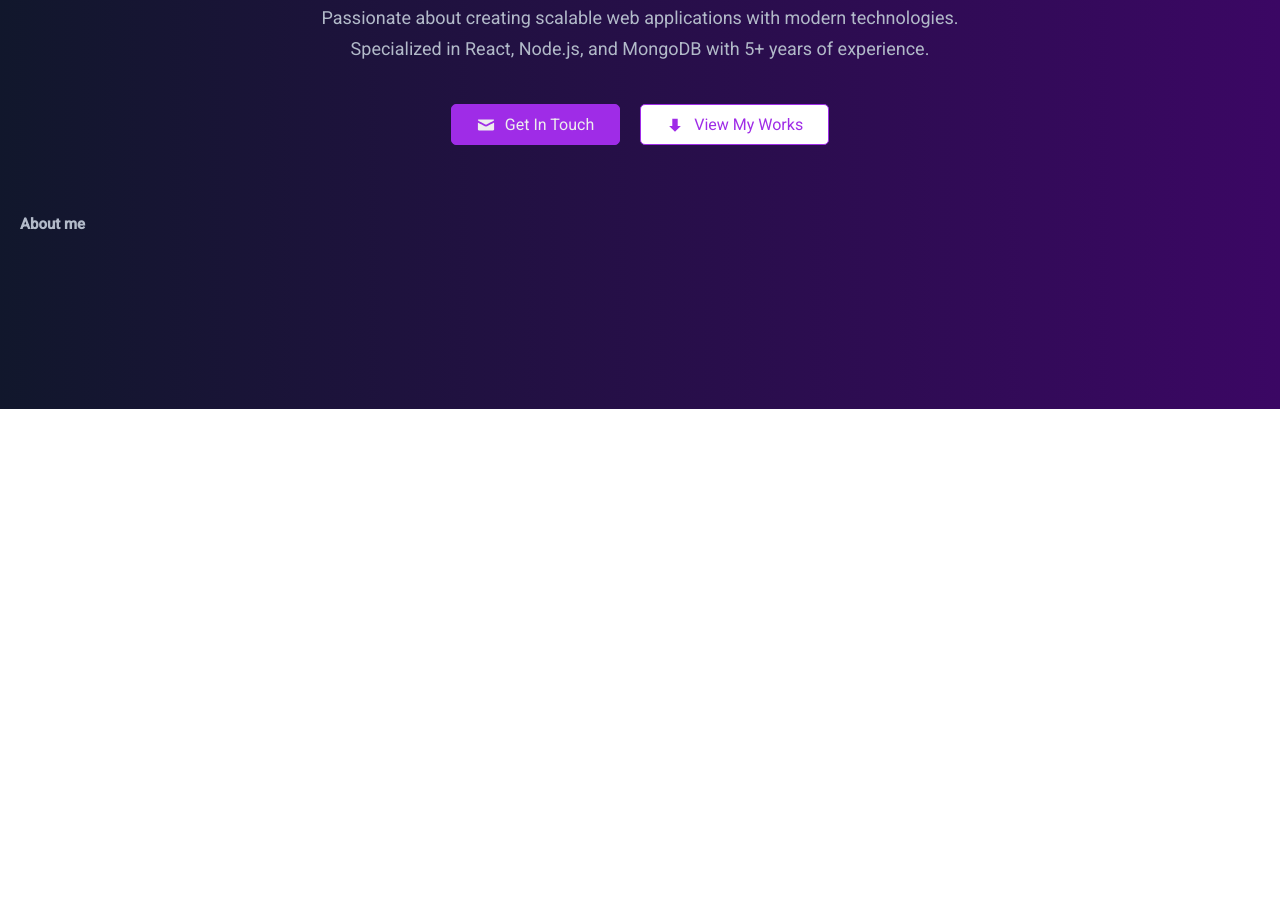
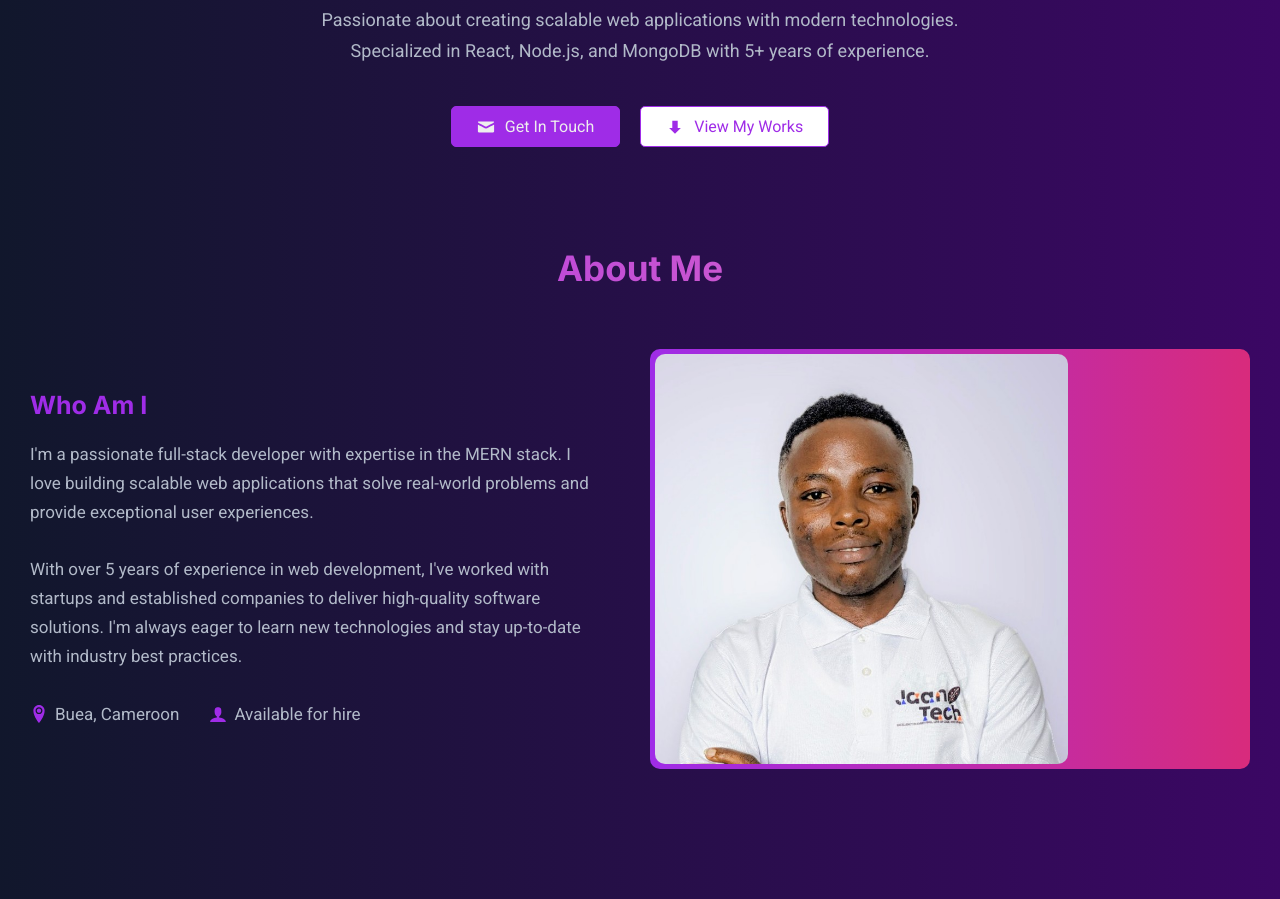
Before and after one commit to BESINGI-MARINUS/my-portfolio, a plain HTML site: page index.html in a window 1280 px wide. Shown: the part 391-1290 px from the top of the page. Before the commit the page ends 800 px from the top, so only its background shows below. Drawn offline with Linux system fonts and the light colour scheme.

Commit message:
Added the about section

```diff
--- a/index.html
+++ b/index.html
@@ -17,7 +17,7 @@
       <nav class="nav">
         <!-- <img src="./src/imgs/myLogo-no-bg.png" alt="logo" class="logo" /> -->
         <div class="logo-box">
-          <h2 class="logo">bm</h2>
+          <h2 class="logo pink-gradient">bm</h2>
         </div>
         <ul class="nav__items">
           <li class="nav__item">
@@ -40,7 +40,7 @@
       </nav>
       <div class="hero_container">
         <div class="img-box"></div>
-        <h1 class="heading-primary">Besingi Marinus</h1>
+        <h1 class="heading-primary pink-gradient">Besingi Marinus</h1>
         <h3 class="skill-title">Full Stack MERN Developer</h3>
         <p class="description hero-description">
           Passionate about creating scalable web applications with modern
@@ -65,7 +65,42 @@
     </section>
 
     <section class="section section-about" id="About">
-      <h2 class="heading-secondary">About me</h2>
+      <div class="u-center-text">
+        <h2 class="heading-secondary pink-gradient">About me</h2>
+      </div>
+      <div class="grid">
+        <div class="grid_1-2 about-text-wrap">
+          <h3 class="heading-tertiary">who am i</h3>
+          <p class="description">
+            I'm a passionate full-stack developer with expertise in the MERN
+            stack. I love building scalable web applications that solve
+            real-world problems and provide exceptional user experiences.
+            <br /><br />
+            With over 5 years of experience in web development, I've worked with
+            startups and established companies to deliver high-quality software
+            solutions. I'm always eager to learn new technologies and stay
+            up-to-date with industry best practices.
+            <br /><br />
+          </p>
+          <p class="description about-row">
+            <span>
+              <svg class="svg-small svg-purple">
+                <use xlink:href="./src/imgs/sprite.svg#icon-location2"></use>
+              </svg>
+              Buea, Cameroon
+            </span>
+            <span>
+              <svg class="svg-small svg-purple">
+                <use xlink:href="./src/imgs/sprite.svg#icon-user"></use>
+              </svg>
+              Available for hire
+            </span>
+          </p>
+        </div>
+        <div class="grid_2-2 about__img-wrap">
+          <figure class="about-img"></figure>
+        </div>
+      </div>
     </section>
   </body>
 </html>
--- a/src/css/style.css
+++ b/src/css/style.css
@@ -20,11 +20,6 @@
     var(--color-purple-950)
   );
 }
-
-/* Font families
-1. Inter for headings
-2. Roboto for body texts
- */
 
 *,
 *::before,
@@ -60,21 +55,65 @@ a {
   height: 1.8rem;
 }
 
+.svg-purple {
+  fill: var(--color-primary-light);
+}
+
 .description {
-  font-size: 1.8rem;
+  font-size: 1.7rem;
   line-height: 1.7;
 }
 
 .section {
-  padding: 7rem 2rem;
+  padding: 7rem 3rem;
 }
 
 .u-center-text {
   text-align: center;
 }
 
+.pink-gradient {
+  background-image: linear-gradient(
+    to right,
+    var(--color-primary-light),
+    var(--color-secondary-light)
+  );
+  color: transparent;
+  background-clip: text;
+}
+
+.heading-primary {
+  font-size: 5rem;
+  font-family: 'inter', 'Roboto', 'open sans';
+  padding: 1rem 0 2rem;
+}
+
+.heading-secondary {
+  font-size: 3.5rem;
+  text-transform: capitalize;
+  font-family: 'Inter', 'Roboto', 'open sans';
+}
+
+.heading-tertiary {
+  font-size: 2.5rem;
+  text-transform: capitalize;
+  font-family: 'Inter', 'Roboto', 'open sans';
+  background-color: var(--color-primary-light);
+  background-clip: text;
+  color: transparent;
+  margin-bottom: 2rem;
+}
+
+.grid {
+  padding: 6rem 0;
+  display: grid;
+  grid-template-columns: repeat(2, 1fr);
+  gap: 2rem;
+}
+
 /* Hero section */
 .section-hero {
+  margin-bottom: 3rem;
   .nav {
     background-color: #1f293c;
     border-bottom: 1px solid #777;
@@ -85,21 +124,9 @@ a {
     padding: 0 4rem;
   }
 
-  /* .logo {
-    width: 10rem;
-    height: 10rem;
-  } */
-
   .logo {
     font-size: 3.5rem;
     text-transform: uppercase;
-    background-image: linear-gradient(
-      to right,
-      var(--color-primary-light),
-      var(--color-secondary-light)
-    );
-    color: transparent;
-    background-clip: text;
   }
 
   .nav__items {
@@ -164,18 +191,6 @@ a {
   }
 }
 
-.heading-primary {
-  font-size: 5rem;
-  padding: 1rem 0 2rem;
-  background-image: linear-gradient(
-    to right,
-    var(--color-primary-light),
-    var(--color-secondary-light)
-  );
-  color: transparent;
-  background-clip: text;
-}
-
 .skill-title {
   font-size: 2.5rem;
   font-weight: 400;
@@ -185,6 +200,7 @@ a {
 
 .hero-description {
   margin-bottom: 4rem;
+  font-size: 1.8rem;
 }
 
 .hero_btns-container {
@@ -240,3 +256,41 @@ a {
     fill: #eee;
   }
 }
+
+/* About section */
+.section-about {
+  .about-text-wrap {
+    align-self: center;
+    padding-right: 3rem;
+
+    .about-row {
+      display: flex;
+      gap: 3rem;
+      span {
+        display: flex;
+        align-items: center;
+        gap: 0.7rem;
+        /* margin-right: 1rem; */
+      }
+    }
+  }
+
+  .about__img-wrap {
+    min-height: 42rem;
+    background-image: linear-gradient(
+      to right,
+      var(--color-primary-light),
+      var(--color-secondary)
+    );
+    border-radius: 1rem;
+    padding: 0.5rem;
+  }
+
+  figure.about-img {
+    width: 70%;
+    height: 100%;
+    background-image: url('../imgs/8064e2f2-19db-4be0-843b-6f6e6a6ae3b5~1.jpg');
+    background-size: cover;
+    border-radius: 1rem;
+  }
+}
```
